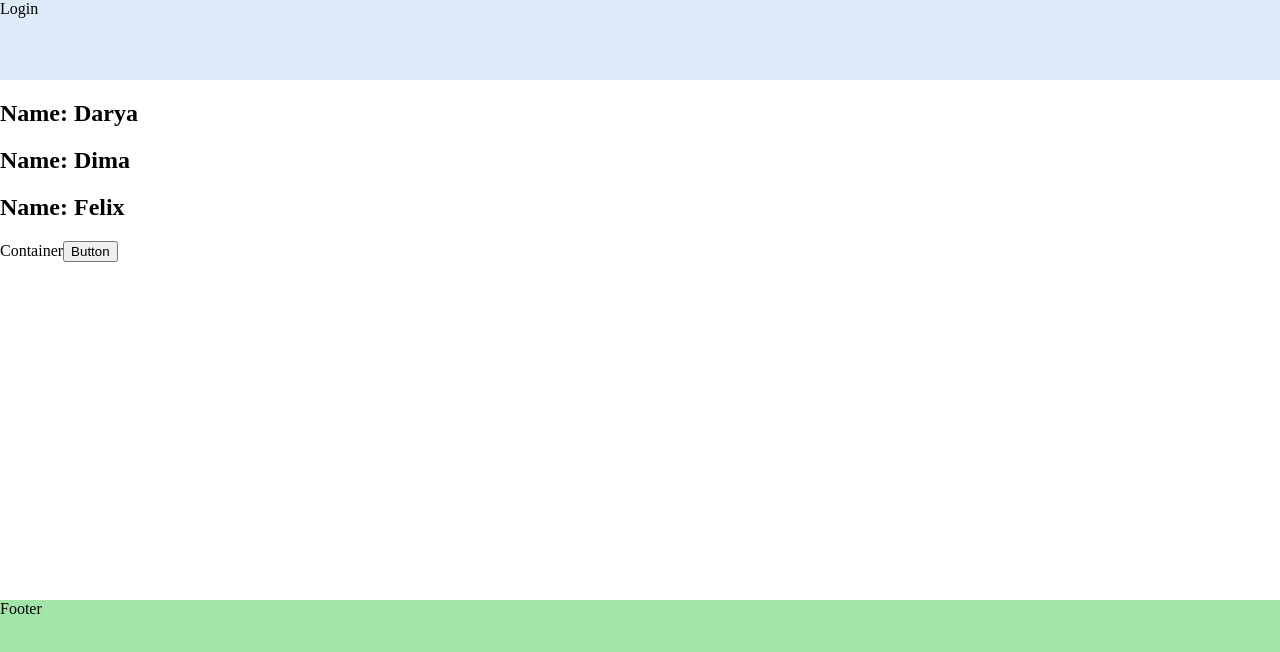
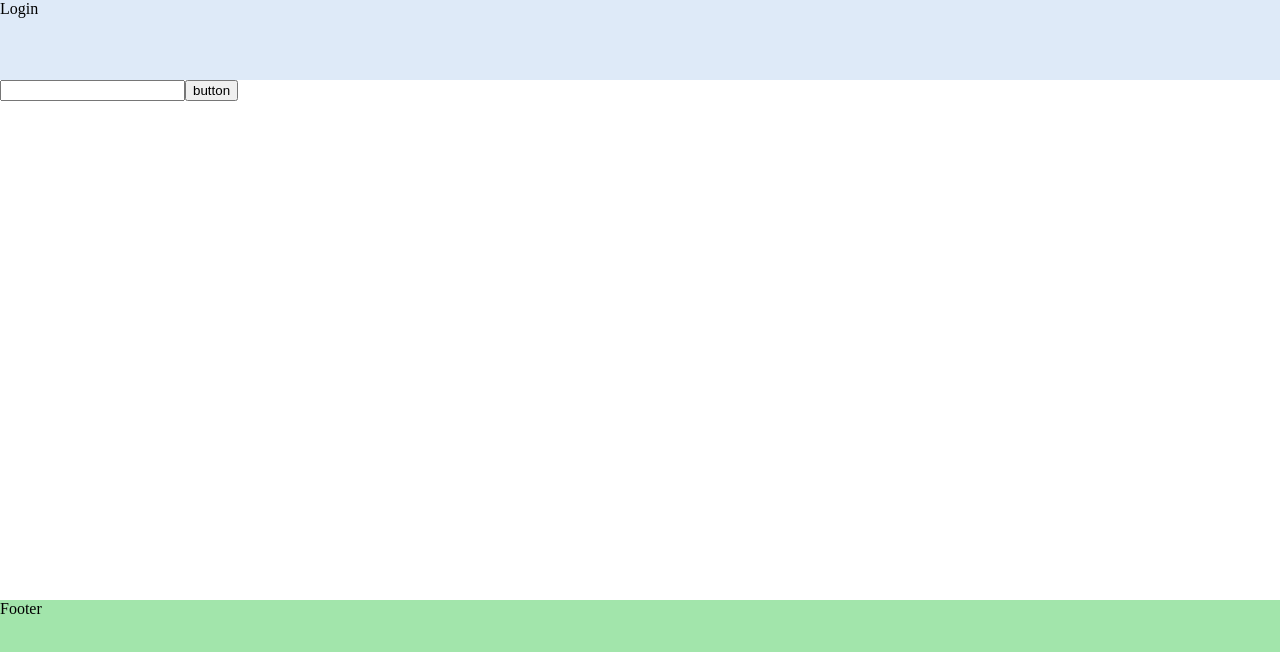
Before and after one commit to Dariakrvts/react, a React (Create React App) app: page / in a window 1280 px wide. Shown: the top 652 px of the page. Built offline with nearby package versions, Linux system fonts and the light colour scheme.

Commit message:
урок 3. життєвий цикл класового компоненту. отримання та оновленя пропсів

```diff
--- a/src/App.js
+++ b/src/App.js
@@ -4,7 +4,7 @@ import Footer from './components/Footer/Footer';
 import Container from './components/Container/Container';
 
 const App = () => {
-  const darkMode = false;
+  // const darkMode = false;
   const users = [{
     name: "Darya", age: 20,  id: 0
   },
@@ -19,7 +19,7 @@ const App = () => {
   // const renderCard = () => {
   //   return darkMode ? <div>Hello</div> : <h1>By</h1>;
   // };
-  console.log("darkMode", darkMode)
+  // console.log("darkMode", darkMode)
   return (
    <div
     className="App"
@@ -30,7 +30,9 @@ const App = () => {
         flexDirection: 'column',
      }}
     >
-    <Header darkMode={darkMode} users={users} />
+    <Header
+    //  darkMode={darkMode} users={users}
+     />
     <Container users={users} />
     <Footer/>
    </div>
--- /dev/null
+++ b/src/baseComponents/Input/index.js
@@ -0,0 +1,19 @@
+import { Component } from 'react';
+
+class Input extends Component {
+
+  render() {
+    // const { style } = this.props;
+    return (
+      <input
+        // style={{
+        //   ...style,
+        // }}
+        onChange={this.props.handleChange}
+        value={this.props.value}
+      />
+    );
+  }
+}
+
+export default Input;
--- a/src/components/Container/Container.js
+++ b/src/components/Container/Container.js
@@ -1,5 +1,6 @@
 import React from "react";
-
+// import Counter from "../Counter";
+import UsersList from "../UsersList"
 
 class Container extends React.Component {
   renderList = (list) => {
@@ -13,12 +14,11 @@ class Container extends React.Component {
       )
     })
   };
-  handleClick = (e) => {
-    console.log("click", e)
-  };
+  // handleClick = (e, users) => {
+  //   console.log("click", e, users)
+  // };
 
   render () {
-
     return (
       //метод життєвого циклу
       <div
@@ -26,15 +26,8 @@ class Container extends React.Component {
           flexGrow: '1',
         }}
       >
-        {this.renderList(this.props.users)}
-        Container
-
-        <button
-        //пропс онклік
-        onClick={this.handleClick}
-        >
-          Button
-        </button>
+        <UsersList />
+        {/* <Counter /> */}
       </div>
     )
   }
--- /dev/null
+++ b/src/components/Counter/index.js
@@ -0,0 +1,39 @@
+import { Component } from 'react';
+
+class Counter extends Component {
+  state = { value: 0, users: ['a', 'b'] };
+
+  incrementValue = () => {
+    // this.setState({value: 1});
+    this.setState((state) => {
+      return {
+        value: state.value + 1,
+      };
+    });
+  };
+
+  decrementValue = () => {
+    // this.setState({value: 1});
+    this.setState((state) => {
+      return {
+        value: state.value - 1,
+        users: [],
+      };
+    });
+  };
+
+  render() {
+    return (
+      <div>
+        <h2>Counter: {this.state.value}</h2>
+        <button onClick={this.incrementValue}>Incrment</button>
+        <button onClick={this.decrementValue}>Decrment</button>
+        {this.state.users.map((user) => (
+          <div key={user}>{user}</div>
+        ))}
+      </div>
+    );
+  }
+}
+
+export default Counter;
--- a/src/components/Header/Header.js
+++ b/src/components/Header/Header.js
@@ -2,7 +2,7 @@ import'./header.css'
 
 //функція = функція яка щось повертає
 const Header = (props) => {
-  console.log("props", props);
+  // console.log("props", props);
   // console.log(darkMode);
   return (
     <div className='header'
--- /dev/null
+++ b/src/components/UsersList/index.js
@@ -0,0 +1,28 @@
+import { Component } from 'react';
+import Input from '../../baseComponents/Input';
+
+class UsersList extends Component {
+  state = { users: [], value: '' };
+  //работает как пуш метод
+  handleAddUser = () => {
+    this.setState({ users: [this.state.value] });
+  };
+  handleChange = (e) => {
+    console.log('event', e.target.value);
+    this.setState({ value: e.target.value });
+  };
+  render() {
+    return (
+      <div>
+        {/* <Input style = {{ borderColor: "red" }}/> */}
+        {this.state.users.map((user) => (
+          <div key={user}>{user}</div>
+        ))}
+        <Input value={this.state.value} handleChange={this.handleChange} />
+        <button onClick={this.handleAddUser}>button</button>
+      </div>
+    );
+  }
+}
+
+export default UsersList;
```
Also changed, not shown: src/baseComponents/Button/Button.js (deleted), src/baseComponents/Image/Image.js (deleted).
